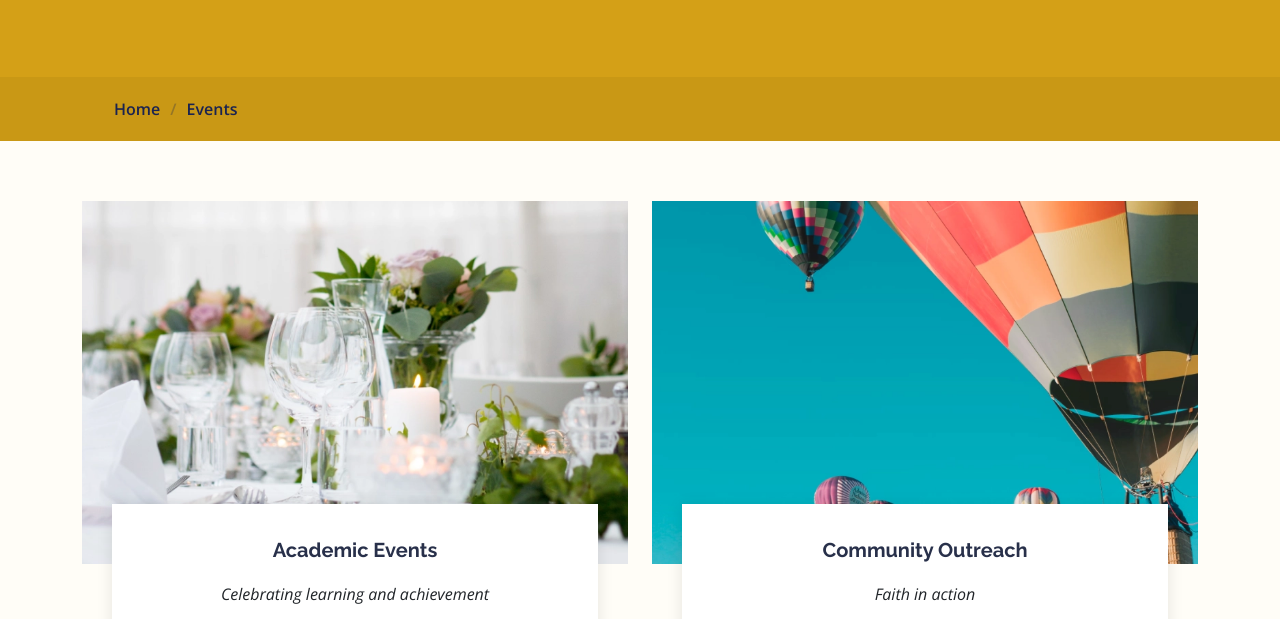
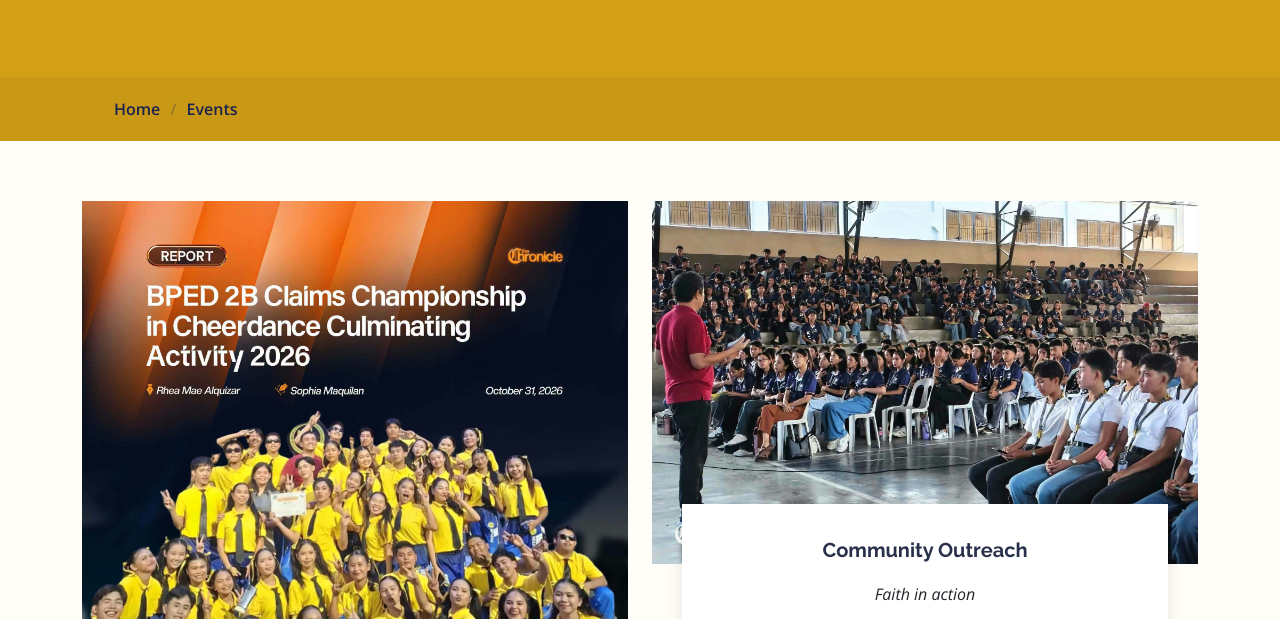
Before and after one commit to abello-johnny/abello-project-2, a plain HTML site: page events.html in a window 1280 px wide. Shown: the part 273-892 px from the top of the page. Drawn offline with nearby package versions, Linux system fonts and the light colour scheme.

Commit message:
adding picture changing iformation about page and event page

```diff
--- a/events.html
+++ b/events.html
@@ -114,7 +114,7 @@
           <div class="col-md-6 d-flex align-items-stretch">
             <div class="card">
               <div class="card-img">
-                <img src="assets/img/event/event-item-1.webp" alt="...">
+                <img src="assets/img/event/events1.jpeg" alt="...">
               </div>
               <div class="card-body">
                 <h5 class="card-title"><a href="">Academic Events</a></h5>
@@ -126,7 +126,7 @@
           <div class="col-md-6 d-flex align-items-stretch">
             <div class="card">
               <div class="card-img">
-                <img src="assets/img/event/event-item-2.webp" alt="...">
+                <img src="assets/img/event/event2.jpeg" alt="...">
               </div>
               <div class="card-body">
                 <h5 class="card-title"><a href="">Community Outreach</a></h5>
```
Also changed, not shown: about.html (+1 -1 lines), assets/img/about/about-1.jpg (added), assets/img/about/about-1.webp (deleted), assets/img/event/event2.jpeg (added), assets/img/event/events1.jpeg (added), 1 other file.
